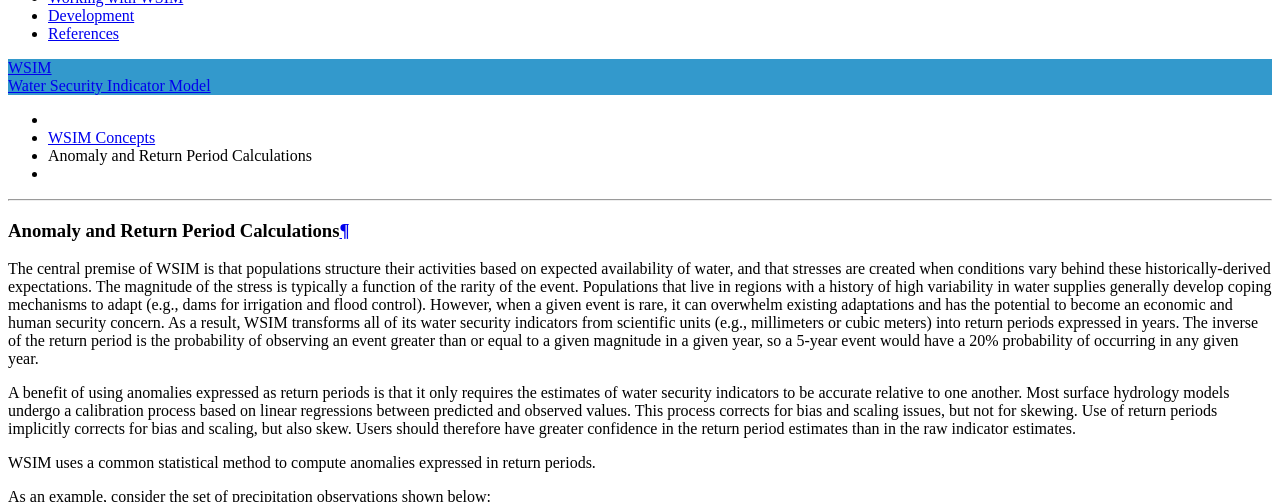
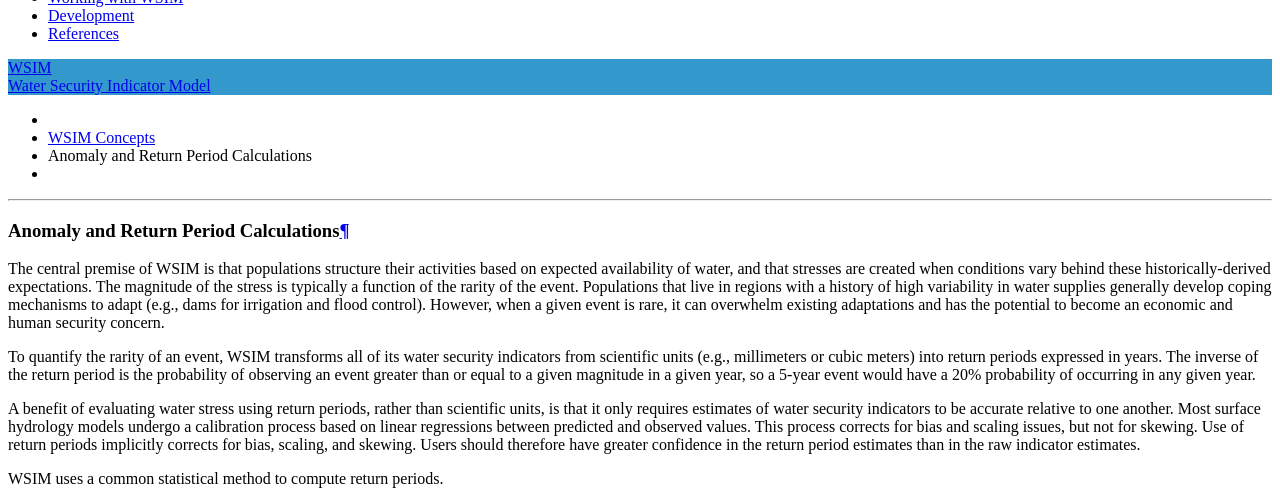
Before and after one commit to isciences/wsim, a Sphinx documentation site: the page built from docs/concepts/anomaly_calculations.rst, in a window 1280 px wide and 1400 px high, scrolled down 270 px, cut to the strip 0-502 px from the top of the window. Built offline with Sphinx 7.4.7 and the Read the Docs theme 2.0.0, drawn with Linux system fonts in a browser that asks for light colours; cross-references to code outside the pages are shown as plain code; some of the changed text lies outside the part shown.

Commit message:
Minor edits to anomaly and return period doc

```diff
--- a/docs/concepts/anomaly_calculations.rst
+++ b/docs/concepts/anomaly_calculations.rst
@@ -5,16 +5,17 @@
 The magnitude of the stress is typically a function of the rarity of the event.
 Populations that live in regions with a history of high variability in water supplies generally develop coping mechanisms to adapt (e.g., dams for irrigation and flood control).
 However, when a given event is rare, it can overwhelm existing adaptations and has the potential to become an economic and human security concern.
-As a result, WSIM transforms all of its water security indicators from scientific units (e.g., millimeters or cubic meters) into return periods expressed in years.
+
+To quantify the rarity of an event, WSIM transforms all of its water security indicators from scientific units (e.g., millimeters or cubic meters) into return periods expressed in years.
 The inverse of the return period is the probability of observing an event greater than or equal to a given magnitude in a given year, so a 5-year event would have a 20% probability of occurring in any given year.
 
-A benefit of using anomalies expressed as return periods is that it only requires the estimates of water security indicators to be accurate relative to one another.
+A benefit of evaluating water stress using return periods, rather than scientific units, is that it only requires estimates of water security indicators to be accurate relative to one another.
 Most surface hydrology models undergo a calibration process based on linear regressions between predicted and observed values.
 This process corrects for bias and scaling issues, but not for skewing.
-Use of return periods implicitly corrects for bias and scaling, but also skew.
+Use of return periods implicitly corrects for bias, scaling, and skewing.
 Users should therefore have greater confidence in the return period estimates than in the raw indicator estimates.
 
-WSIM uses a common statistical method to compute anomalies expressed in return periods.
+WSIM uses a common statistical method to compute return periods.
 
 As an example, consider the set of precipitation observations shown below:
 
@@ -44,7 +45,7 @@
    \frac{1}{1 - 0.85} = 6.7
 
 Observations can also be expressed as *standard anomalies*: the value on a standard normal distribution having the same cumulative probability as the observed precipitation on its theoretical distribution.
-This is computed by applying the standard normal quantile function (inverse cumulative distribution function) to the cumulative probability above:
+This is computed by applying the `standard normal quantile function <https://en.wikipedia.org/wiki/Normal_distribution#Quantile_function>`_ (inverse cumulative distribution function) to the cumulative probability above:
 
 .. math::
 
```
Also changed, not shown: other parts of docs/concepts/anomaly_calculations.rst (+1 -1 lines).
